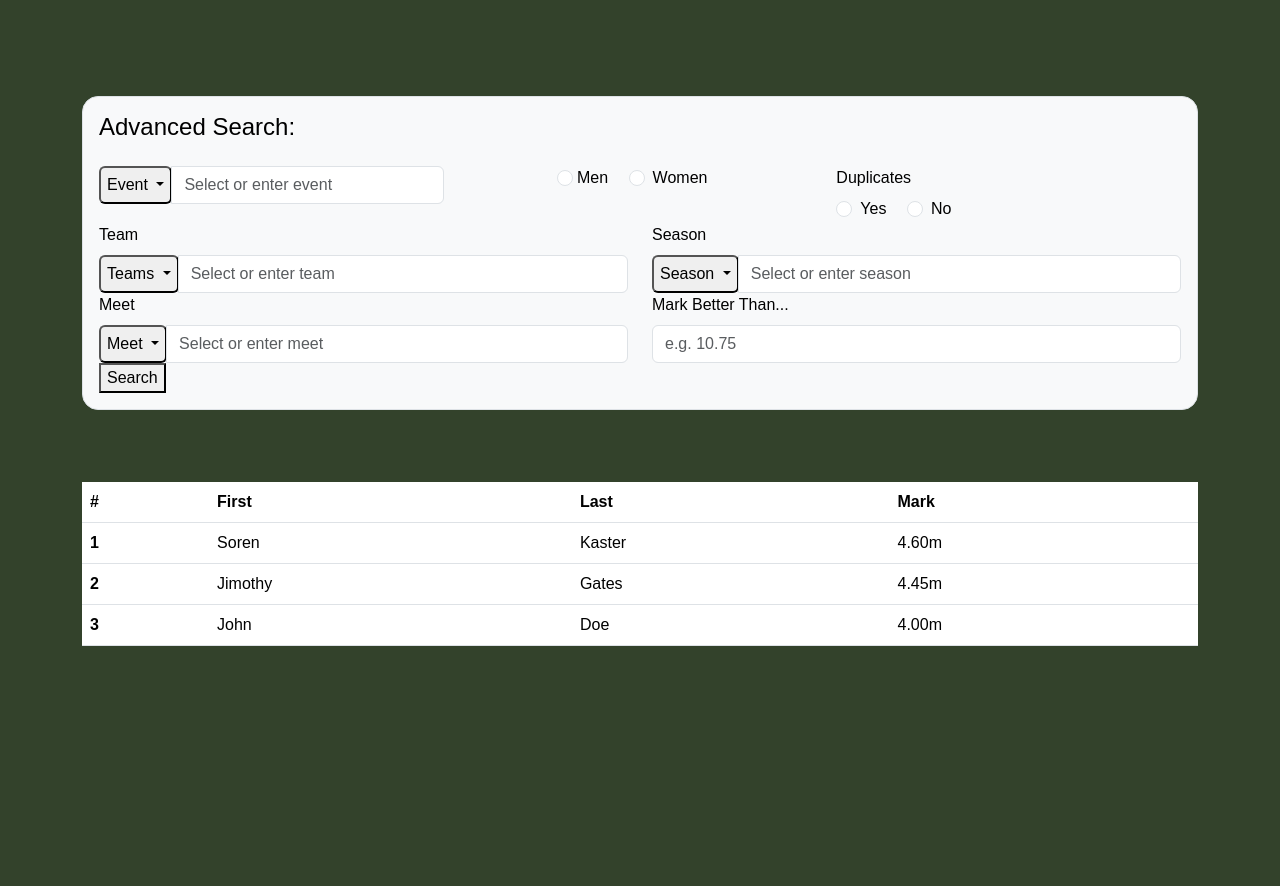
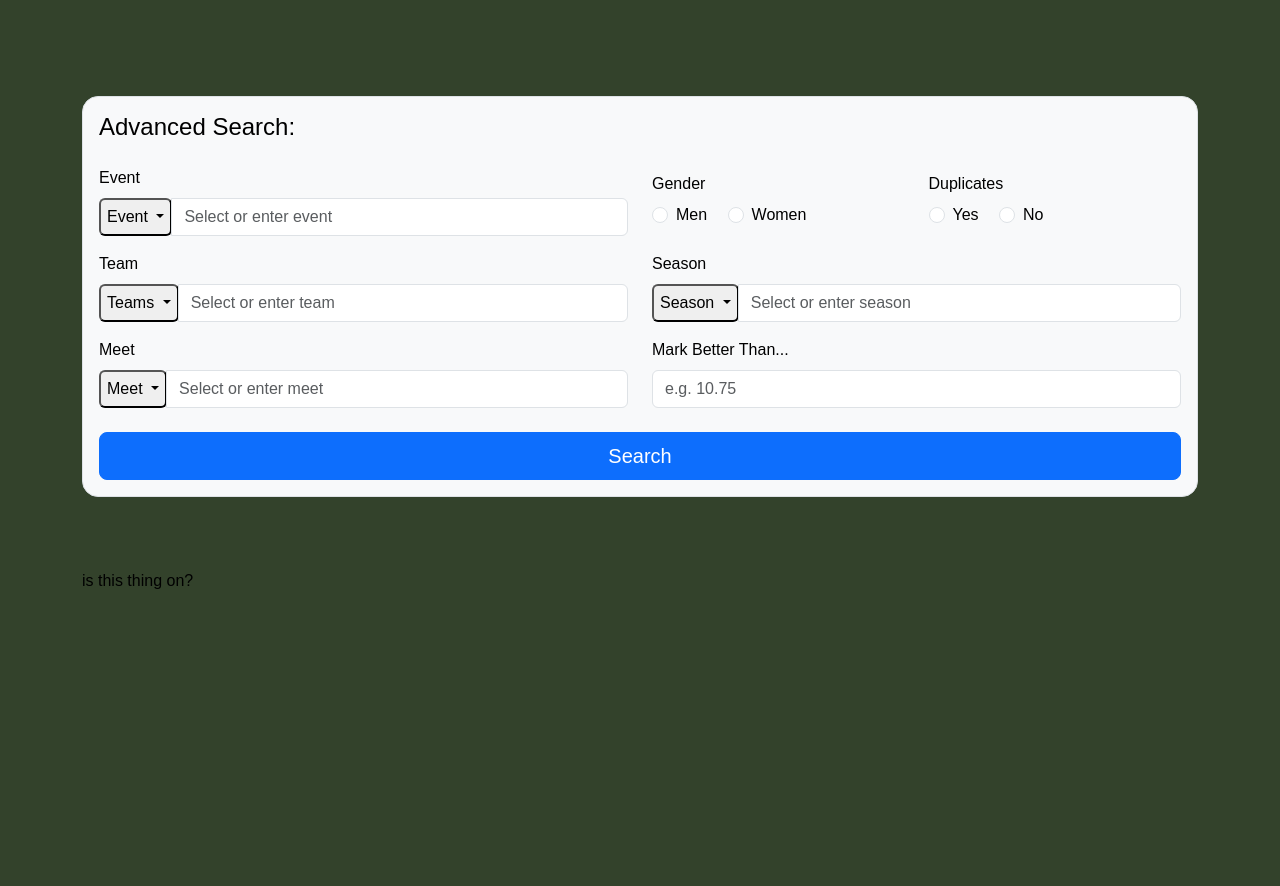
Before and after one commit to ILyness/cs257, a Flask app: page /search in a window 1280 px wide. Shown: the part 56-942 px from the top of the page. Run offline with Flask 3, Linux system fonts and the light colour scheme; data that the repository does not hold is empty; parts of the project's set-up code (start-up, migrations or seed data) failed here and were passed over; some libraries are stand-ins or nearby versions.

Commit message:
updated html for advanced search page

```diff
--- a/webapp/templates/advanced_search.html
+++ b/webapp/templates/advanced_search.html
@@ -11,6 +11,7 @@
     <meta name="viewport" content="width=device-width, initial-scale=1" />
     <title>Advanced Search Page</title>
 
+
     <link
       href="https://cdn.jsdelivr.net/npm/bootstrap@5.3.6/dist/css/bootstrap.min.css"
       rel="stylesheet"
@@ -22,8 +23,10 @@
       integrity="sha384-j1CDi7MgGQ12Z7Qab0qlWQ/Qqz24Gc6BM0thvEMVjHnfYGF0rmFCozFSxQBxwHKO"
       crossorigin="anonymous"
     ></script>
+    <script src="{{ url_for('static', filename='advanced_search.js') }}" ></script>
      <link rel="stylesheet" href="{{ url_for('static', filename='style.css')}}" />
   </head>
+
 
   <body>
     <header id="navJEFFRS">
@@ -40,6 +43,7 @@
         >
           <span class="navbar-toggler-icon"></span>
         </button>
+
 
         <div class="collapse navbar-collapse" id="navbarCollapse">
           <ul class="navbar-nav mr-auto">
@@ -68,44 +72,40 @@
       </nav>
     </header>
 
+
     <main class="pt-3 mt-3">
+
+
+      <!-- Search Form -->
       <div class="container-md py-5">
-        <form id="advancedSearchForm" class="mb-4 p-3 bg-body-tertiary border rounded-4" method="GET" action="/api/search">
+        <form id="advancedSearchForm" class="mb-4 p-3 bg-body-tertiary border rounded-4" method="GET" action="/search">
           <h4 class="mb-4">Advanced Search:</h4>
 
-          <!-- FIRST ROW -->
-          <div class="row">
-            <div class="col">
-              <div class="input-group mb-3">
-                <button
-                  class="btn-dark btn-outline-secondary dropdown-toggle rounded-2"
-                  type="button"
-                  data-bs-toggle="dropdown"
-                  aria-expanded="false"
-                >
+
+          <!-- Row 1: Event + Gender (required) -->
+          <div class="row mb-3">
+            <div class="col-6">
+              <label class="form-label">Event</label>
+              <div class="input-group">
+                <button class="btn-dark btn-outline-secondary dropdown-toggle rounded-2" type="button" data-bs-toggle="dropdown" aria-expanded="false">
                   Event
                 </button>
                 <ul class="dropdown-menu">
-                  <li><a class="dropdown-item" href="#" onclick="document.getElementById('eventInput').value='100m'">100</a></li>
-                  <li><a class="dropdown-item" href="#" onclick="document.getElementById('eventInput').value='200m'">200</a></li>
-                  <li><a class="dropdown-item" href="#" onclick="document.getElementById('eventInput').value='400m'">should we go on? they can input</a></li>
+                  <li><a class="dropdown-item" href="#" onclick="document.getElementById('event').value='100m'">100</a></li>
+                  <li><a class="dropdown-item" href="#" onclick="document.getElementById('event').value='200m'">200</a></li>
+                  <li><a class="dropdown-item" href="#" onclick="document.getElementById('event').value='400m'">should we go on? they can input</a></li>
                 </ul>
-                <input type="text" class="form-control" name="event" id="eventInput" placeholder="Select or enter event" required />
+                <input type="text" class="form-control" name="event" id="event" placeholder="Select or enter event" required />
               </div>
             </div>
 
-            <div class="col d-flex justify-content-center align-items-center">
-              <fieldset class="mb-3">
-                <div class="mb-3 form-check-inline">
-                  <input
-                    type="radio"
-                    name="radios"
-                    class="form-check-input"
-                    id="exampleRadio1"
-                  />
-                  <label class="form-check-label" for="exampleRadio1"
-                    >Men</label
-                  >
+
+            <div class="col d-flex align-items-center">
+              <fieldset class="border-0">
+                <legend class="col-form-label pt-0">Gender</legend>
+                <div class="form-check form-check-inline">
+                  <input type="radio" name="gender" class="form-check-input" id="genderMen" value="men" required />
+                  <label class="form-check-label" for="genderMen">Men</label>
                 </div>
                 <div class="form-check form-check-inline">
                   <input type="radio" name="gender" class="form-check-input" id="genderWomen" value="women" />
@@ -118,18 +118,21 @@
                 <legend class="col-form-label pt-0">Duplicates</legend>
                 <div class="form-check form-check-inline">
                   <input type="radio" name="duplicates" class="form-check-input" id="duplicatesTrue" value="True" required />
-                  <label class="form-check-label" for="genderMen">Yes</label>
+                  <label class="form-check-label" for="duplicatesTrue">Yes</label>
                 </div>
                 <div class="form-check form-check-inline">
                   <input type="radio" name="duplicates" class="form-check-input" id="duplicatesFalse" value="False" />
-                  <label class="form-check-label" for="genderWomen">No</label>
+                  <label class="form-check-label" for="duplicatesFalse">No</label>
                 </div>
               </fieldset>
             </div>
           </div>
 
-          <!-- SECOND ROW -->
-          <div class="row">
+
+          <!-- Row 2: Teams + Season
+
+          use most similar string  -->
+          <div class="row mb-3">
             <div class="col">
               <label class="form-label">Team</label>
               <div class="input-group">
@@ -137,12 +140,13 @@
                   Teams
                 </button>
                 <ul class="dropdown-menu">
-                  <li><a class="dropdown-item" href="#" onclick="document.getElementById('teamInput').value='Carleton'">Carleton</a></li>
-                  <li><a class="dropdown-item" href="#" onclick="document.getElementById('teamInput').value='St. Olaf'">St. Olaf</a></li>
+                  <li><a class="dropdown-item" href="#" onclick="document.getElementById('team').value='Carleton'">Carleton</a></li>
+                  <li><a class="dropdown-item" href="#" onclick="document.getElementById('team').value='St. Olaf'">St. Olaf</a></li>
                 </ul>
-                <input type="text" class="form-control" name="team" id="teamInput" placeholder="Select or enter team" />
+                <input type="text" class="form-control" name="team" id="team" placeholder="Select or enter team" />
               </div>
             </div>
+
 
             <div class="col">
               <label class="form-label">Season</label>
@@ -151,16 +155,17 @@
                   Season
                 </button>
                 <ul class="dropdown-menu">
-                  <li><a class="dropdown-item" href="#" onclick="document.getElementById('seasonInput').value='Outdoor 2025'">Outdoor 2025</a></li>
-                  <li><a class="dropdown-item" href="#" onclick="document.getElementById('seasonInput').value='Indoor 2025'">Indoor 2025</a></li>
+                  <li><a class="dropdown-item" href="#" onclick="document.getElementById('season').value='Outdoor 2025'">Outdoor 2025</a></li>
+                  <li><a class="dropdown-item" href="#" onclick="document.getElementById('season').value='Indoor 2025'">Indoor 2025</a></li>
                 </ul>
-                <input type="text" class="form-control" name="season" id="seasonInput" placeholder="Select or enter season" />
+                <input type="text" class="form-control" name="season" id="season" placeholder="Select or enter season" />
               </div>
             </div>
           </div>
 
-          <!-- THIRD ROW -->
-          <div class="row">
+
+          <!-- Row 3: Meet + Better Than -->
+          <div class="row mb-4">
             <div class="col">
               <label class="form-label">Meet</label>
               <div class="input-group">
@@ -168,56 +173,33 @@
                   Meet
                 </button>
                 <ul class="dropdown-menu">
-                  <li><a class="dropdown-item" href="#" onclick="document.getElementById('meetInput').value='Carleton Opener'">Carleton Opener</a></li>
-                  <li><a class="dropdown-item" href="#" onclick="document.getElementById('meetInput').value='MIAC Conference'">MIAC Conference</a></li>
+                  <li><a class="dropdown-item" href="#" onclick="document.getElementById('meet').value='Carleton Opener'">Carleton Opener</a></li>
+                  <li><a class="dropdown-item" href="#" onclick="document.getElementById('meet').value='MIAC Conference'">MIAC Conference</a></li>
                 </ul>
-                <input type="text" class="form-control" name="meet" id="meetInput" placeholder="Select or enter meet" />
+                <input type="text" class="form-control" name="meet" id="meet" placeholder="Select or enter meet" />
               </div>
             </div>
 
+
             <div class="col">
               <label class="form-label">Mark Better Than...</label>
-              <input type="text" class="form-control" name="mark" placeholder="e.g. 10.75" />
+              <input type="text" class="form-control" name="mark" id="mark" placeholder="e.g. 10.75" />
             </div>
           </div>
 
-          <button class="btn-primary btn-outline-secondary" type="button">
-            Search
-          </button>
-        </div>
-      </div>
+
+          <div class="d-grid">
+            <button type="submit" class="btn btn-primary btn-lg">Search</button>
+          </div>
+        </form>
+</div>
+
+
+
 
       <div class="container-md">
-        <table class="table">
-          <thead>
-            <tr>
-              <th scope="col">#</th>
-              <th scope="col">First</th>
-              <th scope="col">Last</th>
-              <th scope="col">Mark</th>
-            </tr>
-          </thead>
-          <tbody>
-            <tr>
-              <th scope="row">1</th>
-              <td>Soren</td>
-              <td>Kaster</td>
-              <td>4.60m</td>
-            </tr>
-            <tr>
-              <th scope="row">2</th>
-              <td>Jimothy</td>
-              <td>Gates</td>
-              <td>4.45m</td>
-            </tr>
-            <tr>
-              <th scope="row">3</th>
-              <td>John</td>
-              <td>Doe</td>
-              <td>4.00m</td>
-            </tr>
-          </tbody>
-        </table>
+        <div id="advancedSearchTable"></div>
+        <div id="test"></div>
       </div>
     </main>
   </body>
```
